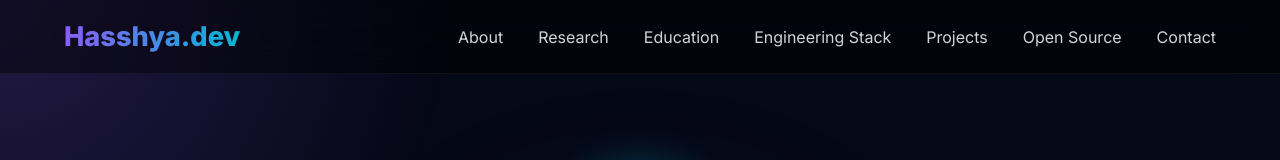
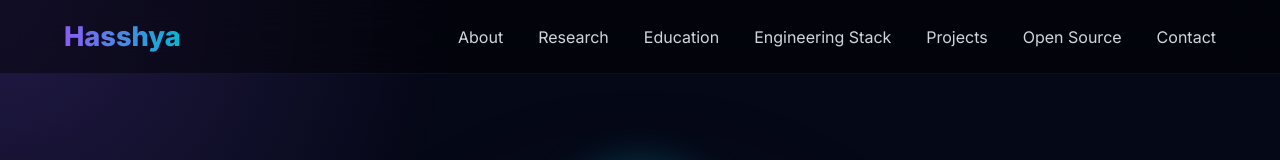
Before and after one commit to hasshya1530/portfolio_website, a plain HTML site: page index.html in a window 1280 px wide. Shown: the top 160 px of the page. Drawn offline with nearby package versions, Linux system fonts and the light colour scheme; no server answers.

Commit message:
Update index.html

```diff
--- a/index.html
+++ b/index.html
@@ -76,7 +76,7 @@
     <nav class="navbar">
 
       <div class="logo">
-        Hasshya.dev
+        Hasshya
       </div>
 
       <button class="hamburger">
```
